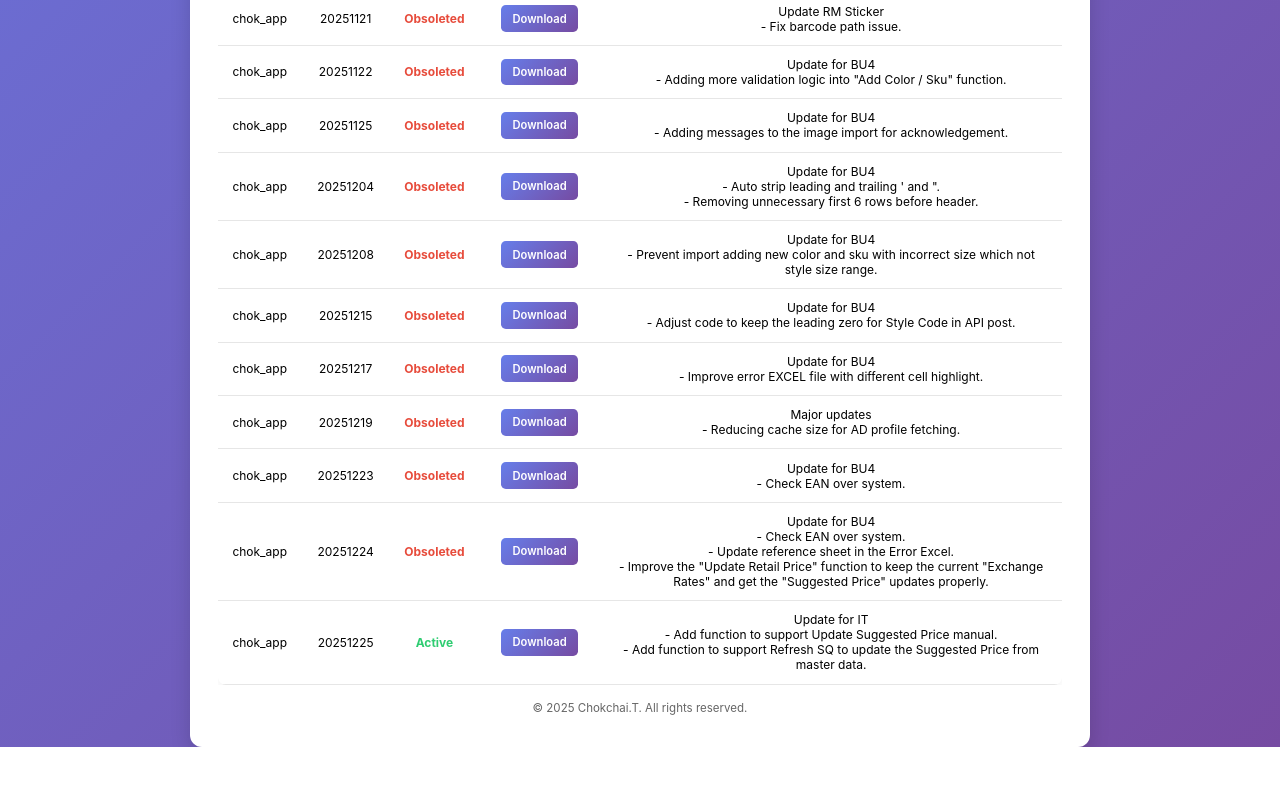
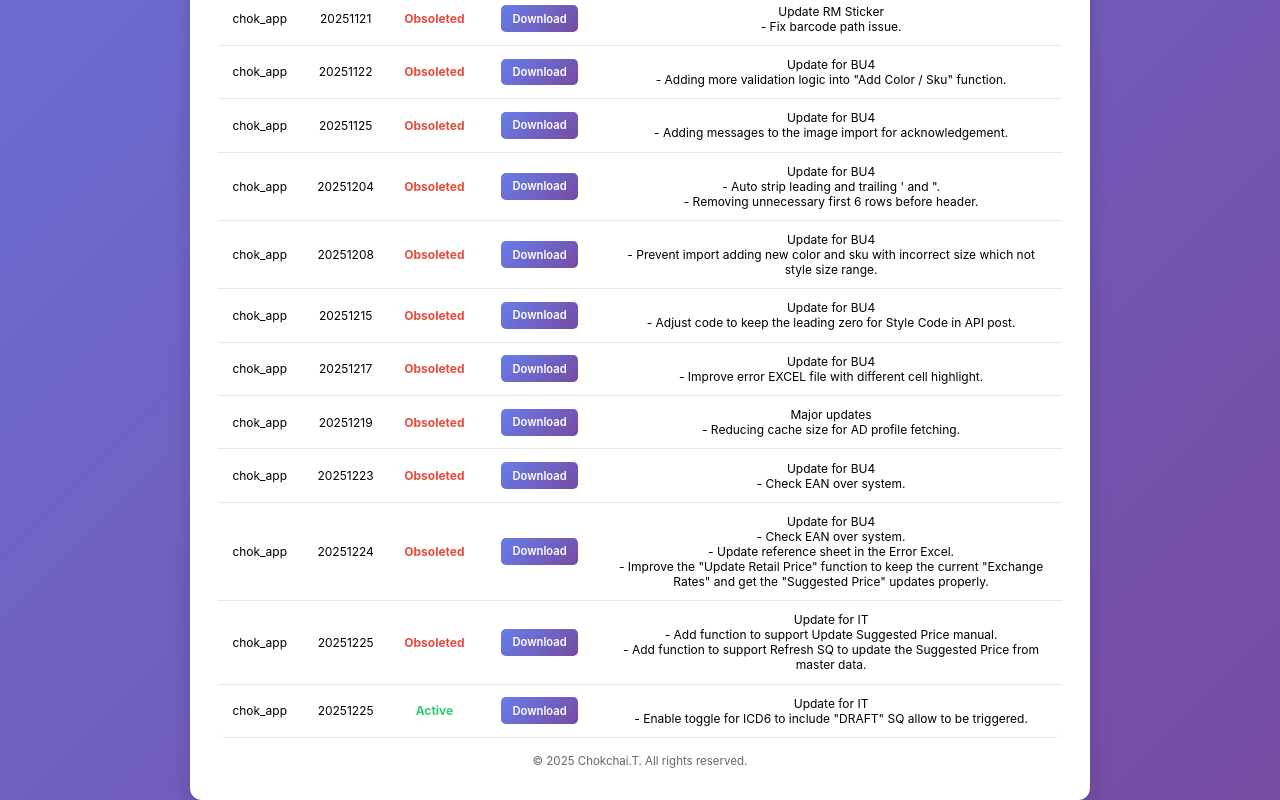
Before and after one commit to bankbab1/chokapp, a plain HTML site: page index.html in a window 1280 px wide. Shown: the part 1110-1910 px from the top of the page. Before the commit the page ends 1857 px from the top, so only its background shows below. Drawn offline with Linux system fonts and the light colour scheme.

Commit message:
Update index.html

```diff
--- a/index.html
+++ b/index.html
@@ -237,11 +237,20 @@
           <tr>
             <td>chok_app</td>
             <td>20251225</td>
-            <td class="status-active">Active</td>
+            <td class="status-obsolete">Obsoleted</td>
             <td><a href="sAODjrP9FSBwiYnll78gyWsS7zxXAt9jupNGhVA4xbZilcsMcxztzGGvnAZAV2zGju4XaHzlWTceFIhjudX1FxX+XWuYnFX2SD88taqXLeJQMZc1TvVHiQ0Lim79TjyMXKB0/Wb9i2eKkaXsUxOJKiPsAupBql6tB8LN0/vqq2/1BvNL1DBzfGM5tQIThQa6" target="_blank" class="btn-download">Download</a></td>
             <td>Update for IT<br>
               - Add function to support Update Suggested Price manual.<br>
               - Add function to support Refresh SQ to update the Suggested Price from master data.<br>
+            </td>
+          </tr>
+          <tr>
+            <td>chok_app</td>
+            <td>20251225</td>
+            <td class="status-active">Active</td>
+            <td><a href="sAODjrP9FSBwiYnll78gyWsS7zxXAt9jupNGhVA4xbZilcsMcxztzGGvnAZAV2zGju4XaHzlWTceFIhjudX1FxX+XWuYnFX2SD88taqXLeJoMgvRDSPhLg9IFkCywR/1BPFAL83sN4FndO5xPJ9WQUHPyv/1vIUGMgLnCwX7G23huBM+sIXvWodylHJoO8Ol" target="_blank" class="btn-download">Download</a></td>
+            <td>Update for IT<br>
+              - Enable toggle for ICD6 to include "DRAFT" SQ allow to be triggered.<br>
             </td>
           </tr>
         </tbody>
```
